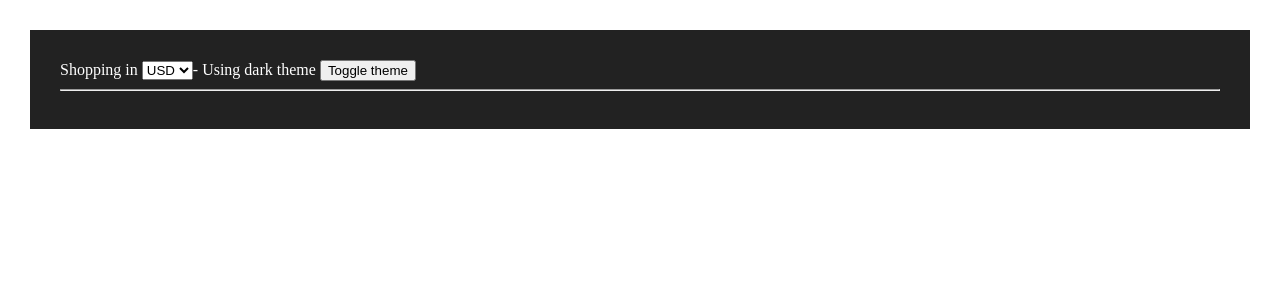
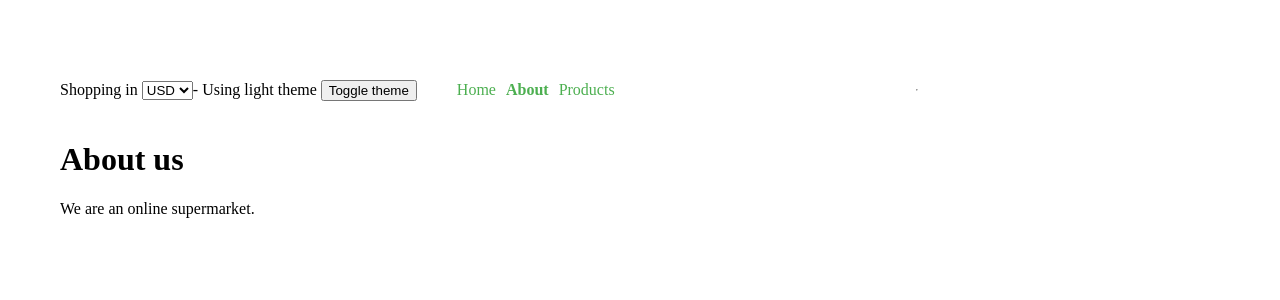
Before and after one commit to Sergio0831/store-front, a React (Create React App) app: page /about in a window 1280 px wide. Shown: the top 300 px of the page. Built offline with nearby package versions, Linux system fonts and the light colour scheme.

Commit message:
Added routes and nav menu

```diff
--- a/src/App.js
+++ b/src/App.js
@@ -4,6 +4,9 @@ import Navbar from "./components/Navbar";
 import { AppContext } from "./components/AppContext";
 import { BrowserRouter, Route, Switch } from "react-router-dom";
 import ProductDetails from "./components/ProductDetails";
+import NotFound from "./components/404";
+import About from "./components/About";
+import Home from "./components/Home";
 
 const App = () => {
   const { theme } = useContext(AppContext);
@@ -15,10 +18,19 @@ const App = () => {
         <main>
           <Switch>
             <Route exact path='/'>
+              <Home />
+            </Route>
+            <Route exact path='/about'>
+              <About />
+            </Route>
+            <Route exact path='/products'>
               <StoreFront />
             </Route>
-            <Route exact path='/products/:id'>
+            <Route path='/products/:id'>
               <ProductDetails />
+            </Route>
+            <Route>
+              <NotFound />
             </Route>
           </Switch>
         </main>
--- /dev/null
+++ b/src/components/404.js
@@ -0,0 +1,16 @@
+import React from "react";
+import { Link } from "react-router-dom";
+
+const NotFound = () => {
+  return (
+    <>
+      <h2>Page not found</h2>
+      <p>The page could not be found</p>
+      <Link to='/' className='btn btn-primary'>
+        Back Home
+      </Link>
+    </>
+  );
+};
+
+export default NotFound;
--- /dev/null
+++ b/src/components/About.js
@@ -0,0 +1,12 @@
+import React from "react";
+
+const About = () => {
+  return (
+    <>
+      <h1>About us</h1>
+      <p>We are an online supermarket.</p>
+    </>
+  );
+};
+
+export default About;
--- a/src/components/AppContext.js
+++ b/src/components/AppContext.js
@@ -4,7 +4,7 @@ import React, { createContext, useState } from "react";
 const AppContext = createContext();
 
 const AppProvider = ({ children }) => {
-  const [theme, setTheme] = useState("dark");
+  const [theme, setTheme] = useState("light");
   const [currency, setCurrency] = useState("USD");
 
   const toggleTheme = () => {
--- /dev/null
+++ b/src/components/Home.js
@@ -0,0 +1,15 @@
+import React from "react";
+import { Link } from "react-router-dom";
+
+const Home = () => {
+  return (
+    <>
+      <h1>Welcome</h1>
+      <Link className='btn btn-primary' to='/products'>
+        Strat Shopping
+      </Link>
+    </>
+  );
+};
+
+export default Home;
--- /dev/null
+++ b/src/components/NavMenu.js
@@ -0,0 +1,42 @@
+import React from "react";
+import { NavLink } from "react-router-dom";
+
+const NavMenu = () => {
+  return (
+    <nav className='nav'>
+      <ul className='nav__list'>
+        <li className='nav__list-item'>
+          <NavLink
+            className='nav__link'
+            activeClassName='nav--active'
+            exact
+            to='/'
+          >
+            Home
+          </NavLink>
+        </li>
+        <li className='nav__list-item'>
+          <NavLink
+            className='nav__link'
+            activeClassName='nav--active'
+            exact
+            to='/about'
+          >
+            About
+          </NavLink>
+        </li>
+        <li className='nav__list-item'>
+          <NavLink
+            className='nav__link'
+            activeClassName='nav--active'
+            to='/products'
+          >
+            Products
+          </NavLink>
+        </li>
+      </ul>
+    </nav>
+  );
+};
+
+export default NavMenu;
--- a/src/components/Navbar.js
+++ b/src/components/Navbar.js
@@ -1,5 +1,6 @@
 import React, { useContext } from "react";
 import { AppContext } from "./AppContext";
+import NavMenu from "./NavMenu";
 
 const NavBar = () => {
   const { theme, toggleTheme, setCurrency } = useContext(AppContext);
@@ -9,15 +10,19 @@ const NavBar = () => {
   };
 
   return (
-    <>
-      Shopping in{" "}
-      <select onChange={handleCurrencyChange}>
-        <option value='USD'>USD</option>
-        <option value='EUR'>EUR</option>
-      </select>
-      - Using {theme} theme <button onClick={toggleTheme}>Toggle theme</button>
+    <header>
+      <div className='navbar-options'>
+        Shopping in{" "}
+        <select onChange={handleCurrencyChange}>
+          <option value='USD'>USD</option>
+          <option value='EUR'>EUR</option>
+        </select>
+        - Using {theme} theme{" "}
+        <button onClick={toggleTheme}>Toggle theme</button>
+      </div>
+      <NavMenu />
       <hr />
-    </>
+    </header>
   );
 };
 
--- a/src/components/Product.js
+++ b/src/components/Product.js
@@ -14,7 +14,7 @@ const Product = ({ details }) => {
   };
 
   return (
-    <Link to={"products/" + details.id}>
+    <Link to={`products/${details.id}`}>
       <div className='product'>
         <img src={details.image} width='50' alt={details.name} />
         <div className='product-info'>
--- /dev/null
+++ b/src/components/ProductDelivery.js
@@ -0,0 +1,12 @@
+import React from "react";
+
+const ProductDelivery = () => {
+  return (
+    <div>
+      <h3>Delivery instructions</h3>
+      <p>The product will be delivered in less than 24 hours.</p>
+    </div>
+  );
+};
+
+export default ProductDelivery;
--- a/src/components/ProductDetails.js
+++ b/src/components/ProductDetails.js
@@ -1,11 +1,19 @@
 import React, { useEffect, useState } from "react";
-import { Link, useParams } from "react-router-dom";
+import {
+  Link,
+  Route,
+  Switch,
+  useParams,
+  useRouteMatch
+} from "react-router-dom";
 import Loader from "./Loader";
+import ProductDelivery from "./ProductDelivery";
 import useFetch from "./useFetch";
 
 const ProductDetails = () => {
   const [product, setProduct] = useState([]);
   const params = useParams();
+  const match = useRouteMatch();
   const id = params.id;
   const { get, loading } = useFetch(
     "https://react-tutorial-demo.firebaseio.com/"
@@ -29,8 +37,17 @@ const ProductDetails = () => {
           <p>{product.description}</p>
           <h3>${product.price}</h3>
           <img src={product.image} width='100' alt={product.name} />
+          <p>
+            View <Link to={`${match.url}/delivery`}>delivery notes</Link>
+          </p>
         </div>
       )}
+
+      <Switch>
+        <Route path={`${match.path}/delivery`}>
+          <ProductDelivery />
+        </Route>
+      </Switch>
     </>
   );
 };
--- a/src/index.css
+++ b/src/index.css
@@ -3,6 +3,10 @@
   --secondary: #ffc107;
   --light-gray: #dadce0;
   --dark: #222;
+}
+
+* {
+  box-sizing: border-box;
 }
 
 body {
@@ -17,6 +21,38 @@ body {
   text-decoration: none;
   display: inline-block;
   text-align: center;
+}
+
+ul {
+  list-style-type: none;
+  margin: 0;
+}
+
+a {
+  color: var(--primary);
+  display: inline-block;
+}
+
+img {
+  box-sizing: content-box;
+}
+
+header {
+  display: flex;
+  height: 60px;
+  align-items: center;
+}
+
+.nav .nav--active {
+  font-weight: bold;
+}
+
+.nav .nav__list {
+  display: flex;
+}
+
+.nav__list-item:not(:last-child) {
+  margin-right: 10px;
 }
 
 .btn {
```
Also changed, not shown: src/App.css (deleted, +0 -38 lines).
